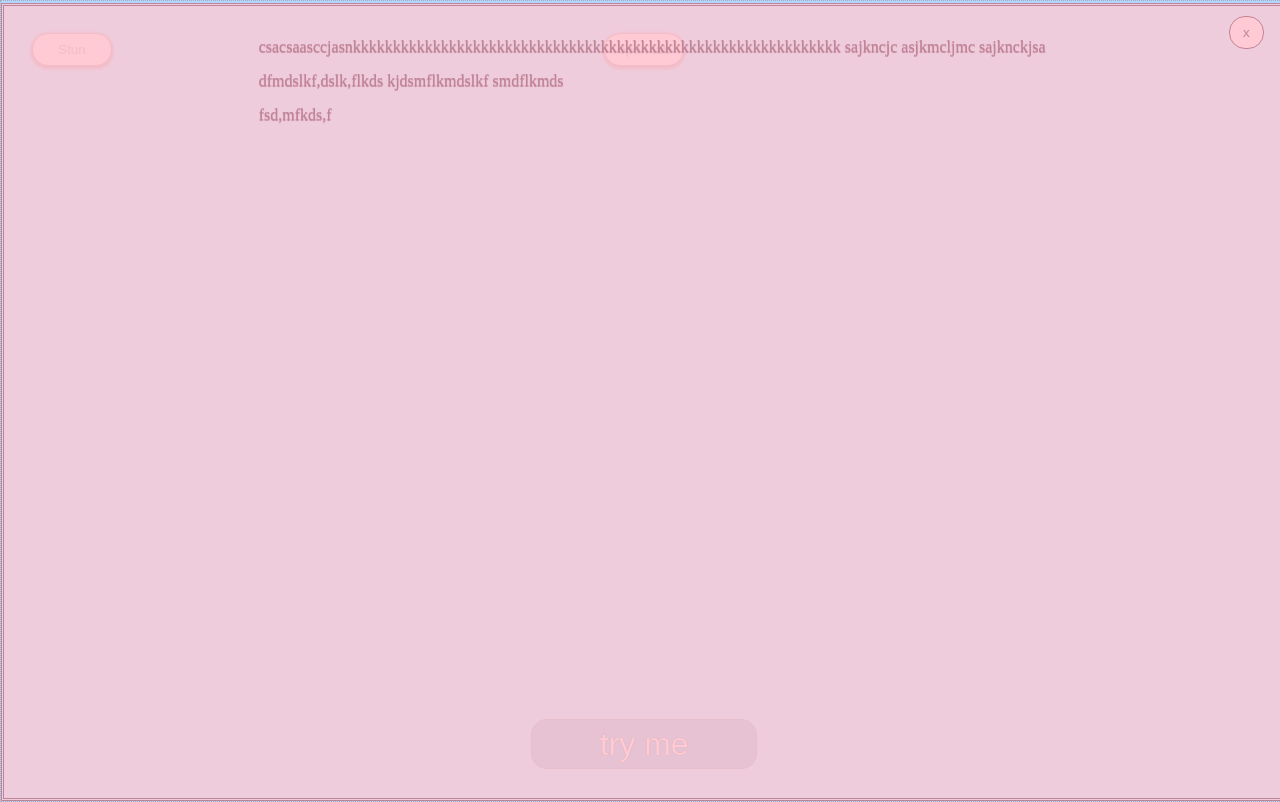
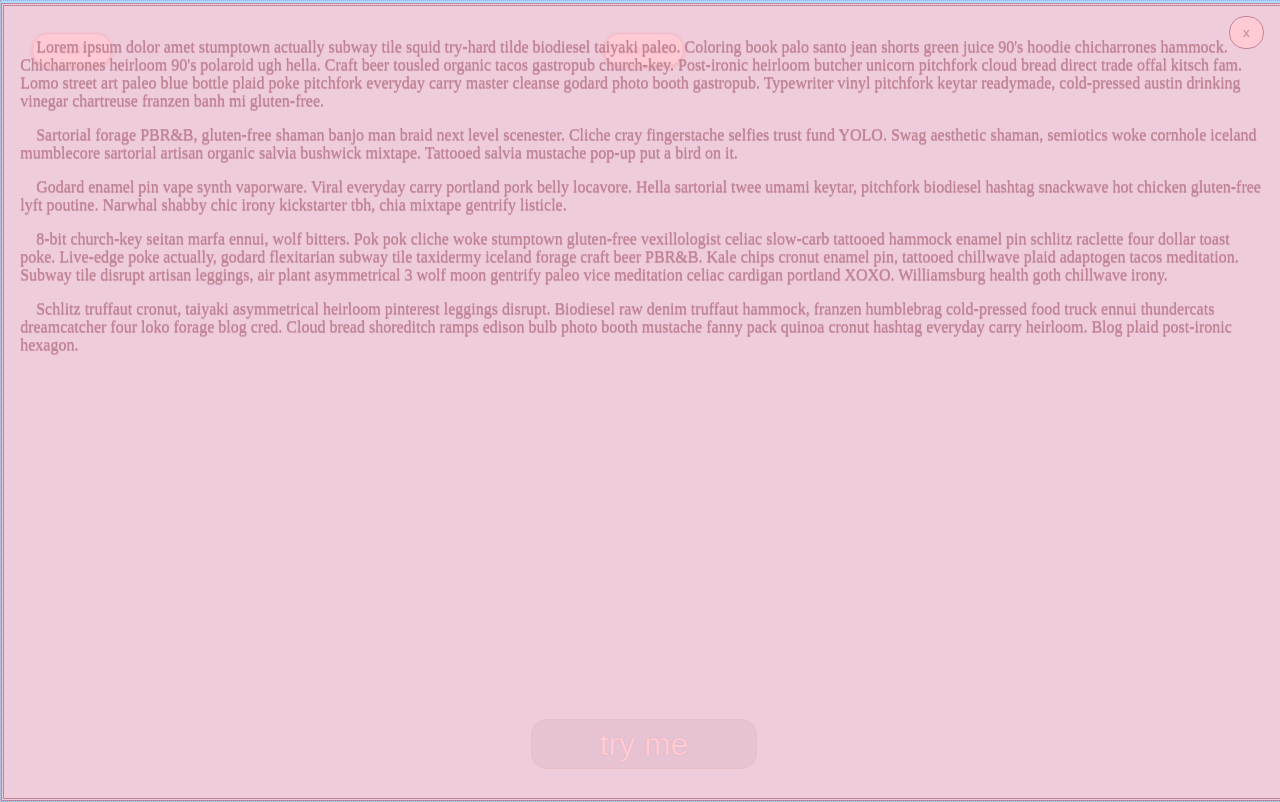
Before and after one commit to CatalinaSorina/Keys, a React (Create React App) app: page / in a window 1280 px wide. Both pictures are taken after a click on the button "Stun". Built offline with nearby package versions, Linux system fonts and the light colour scheme.

Commit message:
changed paragraph from webstorm

```diff
--- a/src/App.js
+++ b/src/App.js
@@ -46,9 +46,14 @@ const App = () => (
         tabAsModal={true}
         modalCloseButtonStyle={{boxShadow:"none"}}
         content={<>
-          <div><Paragraphs text="csacsaasccjasnkkkkkkkkkkkkkkkkkkkkkkkkkkkkkkkkkkkkkkkkkkkkkkkkkkkkkkkkkkkkk sajkncjc asjkmcljmc  sajknckjsa
-          dfmdslkf,dslk,flkds kjdsmflkmdslkf smdflkmds
-          fsd,mfkds,f" /></div>
+          <div>
+            <Paragraphs text="Lorem ipsum dolor amet stumptown actually subway tile squid try-hard tilde biodiesel taiyaki paleo. Coloring book palo santo jean shorts green juice 90's hoodie chicharrones hammock. Chicharrones heirloom 90's polaroid ugh hella. Craft beer tousled organic tacos gastropub church-key. Post-ironic heirloom butcher unicorn pitchfork cloud bread direct trade offal kitsch fam. Lomo street art paleo blue bottle plaid poke pitchfork everyday carry master cleanse godard photo booth gastropub. Typewriter vinyl pitchfork keytar readymade, cold-pressed austin drinking vinegar chartreuse franzen banh mi gluten-free.
+              Sartorial forage PBR&B, gluten-free shaman banjo man braid next level scenester. Cliche cray fingerstache selfies trust fund YOLO. Swag aesthetic shaman, semiotics woke cornhole iceland mumblecore sartorial artisan organic salvia bushwick mixtape. Tattooed salvia mustache pop-up put a bird on it.
+              Godard enamel pin vape synth vaporware. Viral everyday carry portland pork belly locavore. Hella sartorial twee umami keytar, pitchfork biodiesel hashtag snackwave hot chicken gluten-free lyft poutine. Narwhal shabby chic irony kickstarter tbh, chia mixtape gentrify listicle.
+              8-bit church-key seitan marfa ennui, wolf bitters. Pok pok cliche woke stumptown gluten-free vexillologist celiac slow-carb tattooed hammock enamel pin schlitz raclette four dollar toast poke. Live-edge poke actually, godard flexitarian subway tile taxidermy iceland forage craft beer PBR&B. Kale chips cronut enamel pin, tattooed chillwave plaid adaptogen tacos meditation. Subway tile disrupt artisan leggings, air plant asymmetrical 3 wolf moon gentrify paleo vice meditation celiac cardigan portland XOXO. Williamsburg health goth chillwave irony.
+              Schlitz truffaut cronut, taiyaki asymmetrical heirloom pinterest leggings disrupt. Biodiesel raw denim truffaut hammock, franzen humblebrag cold-pressed food truck ennui thundercats dreamcatcher four loko forage blog cred. Cloud bread shoreditch ramps edison bulb photo booth mustache fanny pack quinoa cronut hashtag everyday carry heirloom. Blog plaid post-ironic hexagon."
+            />
+          </div>
         </>}
       />
       <Input placeholder="try me" />
```
